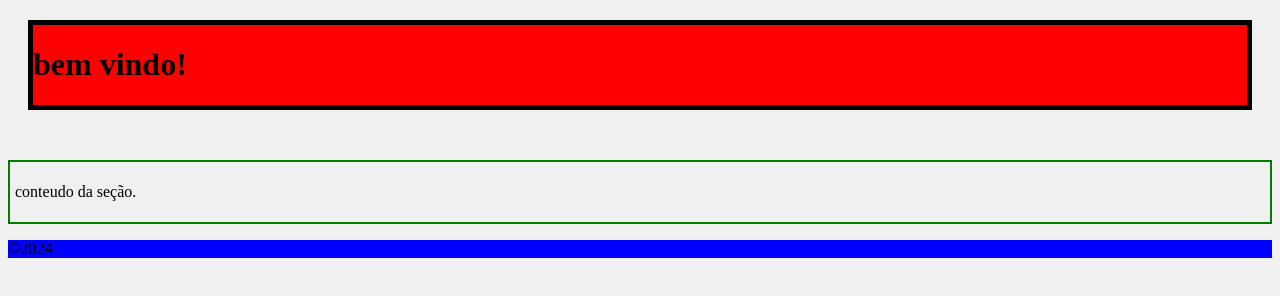
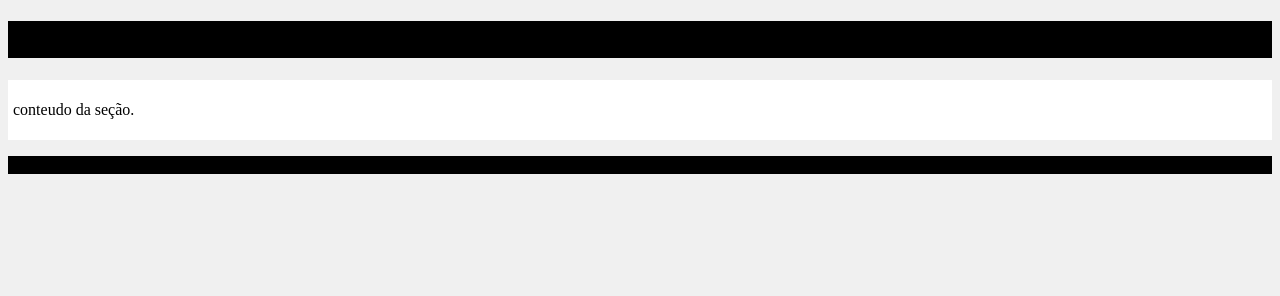
Before and after one commit to Berna6901/bernardo, a plain HTML site: page index.html in a window 1280 px wide. Drawn offline with Linux system fonts and the light colour scheme.

Commit message:
style.css correção

```diff
--- a/style.css
+++ b/style.css
@@ -2,21 +2,20 @@ body{
   background-color: #f0f0f0;
 }
 header{
-background-color:red;
+background-color:black;
 color:white
 padding: 10px;
-margin: 20px;
-border: 5px solid black;
+margin: 0px;
 }
 section {
-background-image: yellow;
+background-color: white;
 padding: 5px;
-margin-top: 50px;
-border: 2px solid green
+margin-top: 10px;
 }
 footer{
-    background-color: blue;
+    background-color: black;
     color:white
-    padding: 40px;
+    padding: 10px;
     margin-top: 10px;
+    text-align:center
 }
```
